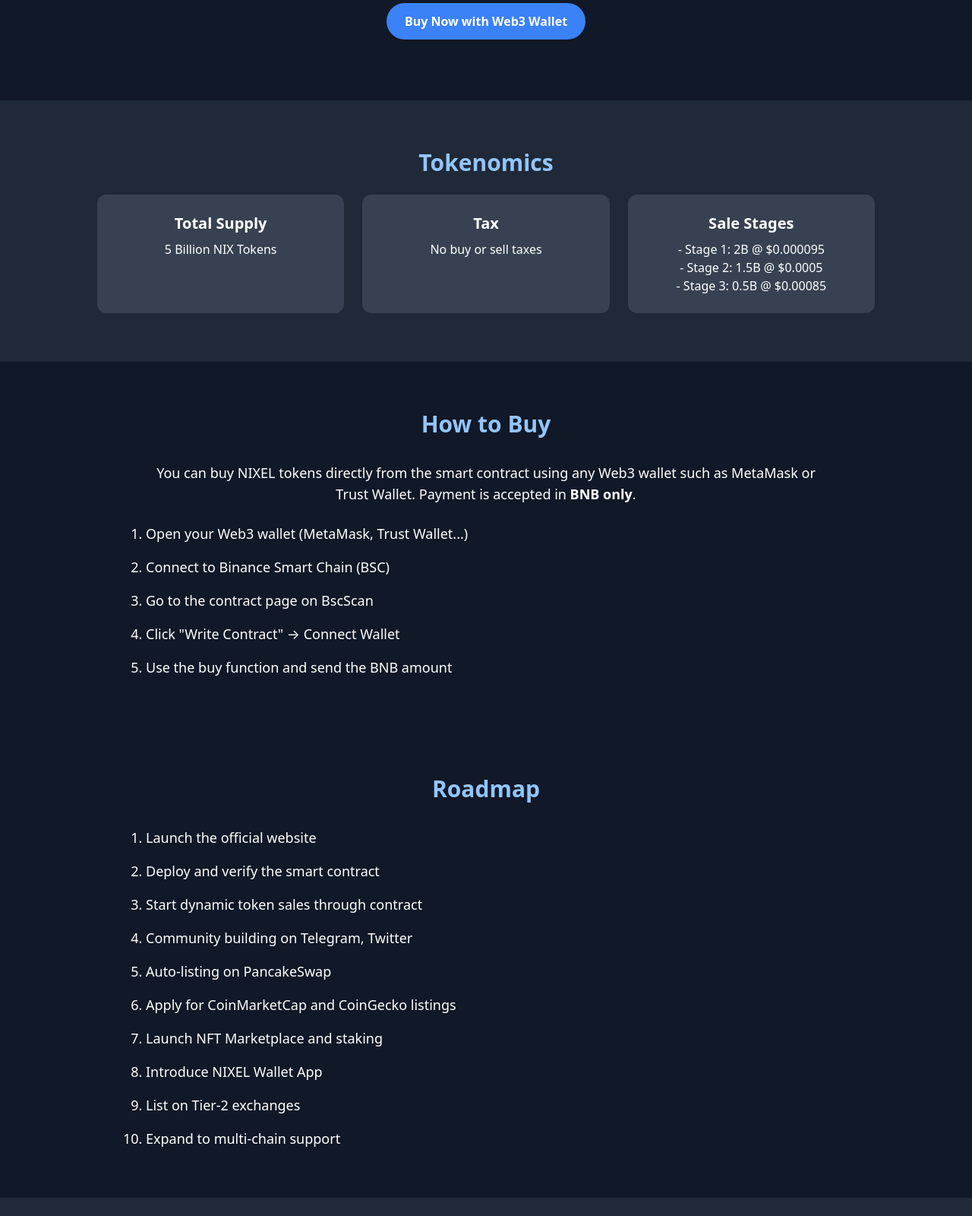
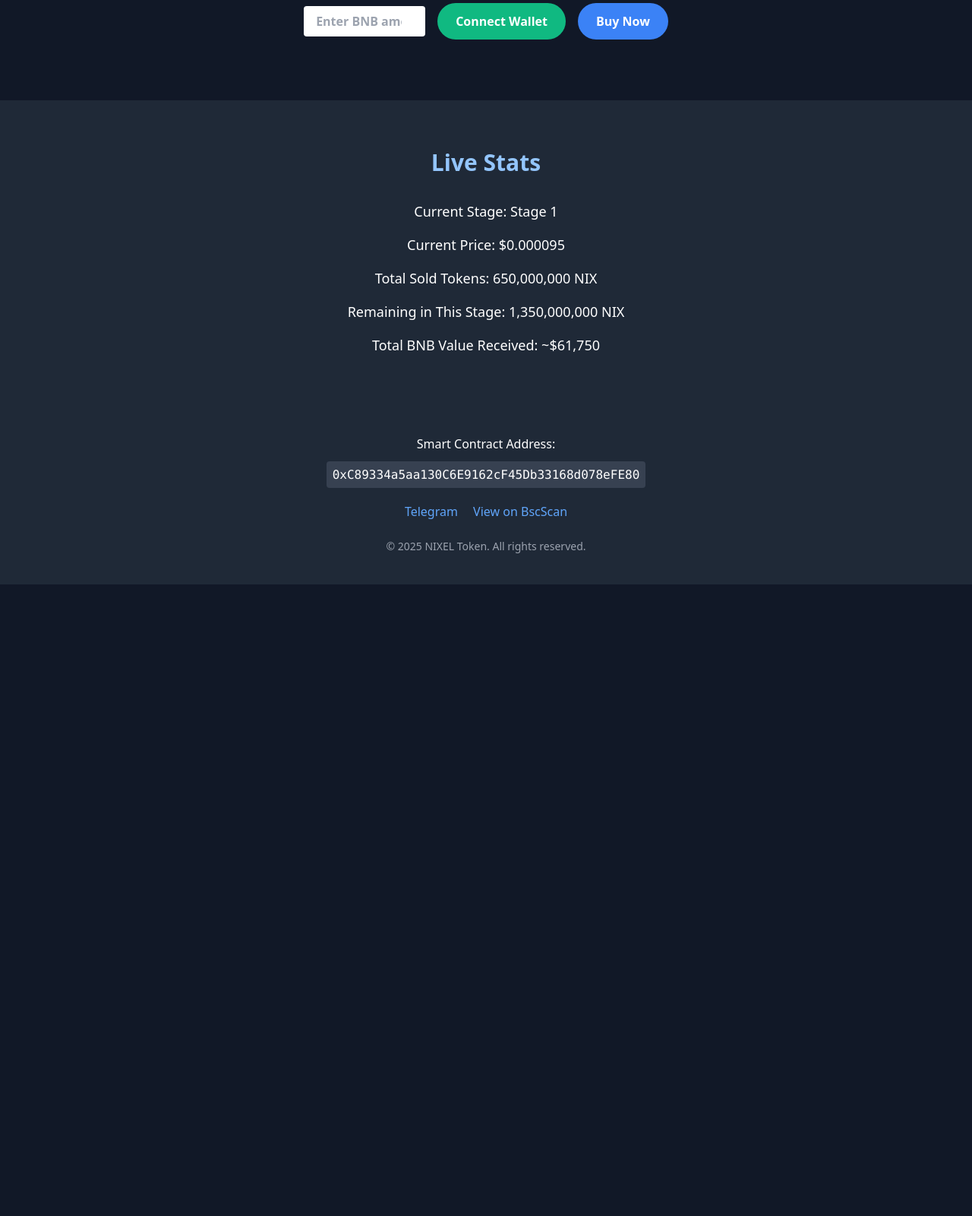
Before and after one commit to Elkhdawy/NIXEL.BSC.TOKEN, a plain HTML site: page nixel_token_site.html in a window 1280 px wide. Shown: the part 240-1840 px from the top of the page at 76% size. After the commit the page ends 1009 px from the top, so only its background shows below. Drawn offline with nearby package versions, Linux system fonts and the light colour scheme.

Commit message:
Update nixel_token_site.html

```diff
--- a/nixel_token_site.html
+++ b/nixel_token_site.html
@@ -6,6 +6,7 @@
   <title>NIXEL Token | BSC</title>
   <link href="https://cdn.jsdelivr.net/npm/tailwindcss@2.2.19/dist/tailwind.min.css" rel="stylesheet">
   <link rel="icon" href="favicon.ico" type="image/x-icon">
+  <script src="https://cdn.jsdelivr.net/npm/web3@1.8.2/dist/web3.min.js"></script>
 </head>
 <body class="bg-gray-900 text-white font-sans">
 
@@ -15,65 +16,17 @@
     <p class="mt-4 text-lg md:text-xl text-gray-300 max-w-xl mx-auto">
       The next big utility token on Binance Smart Chain with dynamic stage-based sales and zero taxes.
     </p>
-    <a href="#how-to-buy" class="mt-8 inline-block bg-blue-500 hover:bg-blue-600 text-white font-bold py-3 px-6 rounded-full transition">Buy Now with Web3 Wallet</a>
-  </section>
-
-  <!-- Tokenomics -->
-  <section class="bg-gray-800 py-16 px-6">
-    <div class="max-w-5xl mx-auto text-center">
-      <h2 class="text-3xl font-bold mb-6 text-blue-300">Tokenomics</h2>
-      <div class="grid grid-cols-1 md:grid-cols-3 gap-6">
-        <div class="bg-gray-700 p-6 rounded-xl">
-          <h3 class="text-xl font-semibold mb-2">Total Supply</h3>
-          <p>5 Billion NIX Tokens</p>
-        </div>
-        <div class="bg-gray-700 p-6 rounded-xl">
-          <h3 class="text-xl font-semibold mb-2">Tax</h3>
-          <p>No buy or sell taxes</p>
-        </div>
-        <div class="bg-gray-700 p-6 rounded-xl">
-          <h3 class="text-xl font-semibold mb-2">Sale Stages</h3>
-          <p>
-            - Stage 1: 2B @ $0.000095<br>
-            - Stage 2: 1.5B @ $0.0005<br>
-            - Stage 3: 0.5B @ $0.00085
-          </p>
-        </div>
-      </div>
-    </div>
-  </section>
-
-  <!-- How to Buy -->
-  <section id="how-to-buy" class="py-16 px-6">
-    <div class="max-w-4xl mx-auto text-center">
-      <h2 class="text-3xl font-bold mb-8 text-blue-300">How to Buy</h2>
-      <p class="text-lg mb-6">You can buy NIXEL tokens directly from the smart contract using any Web3 wallet such as MetaMask or Trust Wallet. Payment is accepted in <strong>BNB only</strong>.</p>
-      <ol class="list-decimal text-left text-lg space-y-4">
-        <li>Open your Web3 wallet (MetaMask, Trust Wallet...)</li>
-        <li>Connect to Binance Smart Chain (BSC)</li>
-        <li>Go to the contract page on BscScan</li>
-        <li>Click "Write Contract" → Connect Wallet</li>
-        <li>Use the buy function and send the BNB amount</li>
-      </ol>
-    </div>
-  </section>
-
-  <!-- Roadmap -->
-  <section class="py-16 px-6">
-    <div class="max-w-4xl mx-auto text-center">
-      <h2 class="text-3xl font-bold mb-8 text-blue-300">Roadmap</h2>
-      <ol class="list-decimal text-left text-lg space-y-4">
-        <li>Launch the official website</li>
-        <li>Deploy and verify the smart contract</li>
-        <li>Start dynamic token sales through contract</li>
-        <li>Community building on Telegram, Twitter</li>
-        <li>Auto-listing on PancakeSwap</li>
-        <li>Apply for CoinMarketCap and CoinGecko listings</li>
-        <li>Launch NFT Marketplace and staking</li>
-        <li>Introduce NIXEL Wallet App</li>
-        <li>List on Tier-2 exchanges</li>
-        <li>Expand to multi-chain support</li>
-      </ol>
+    <div class="mt-8 flex justify-center items-center space-x-4">
+      <input
+        type="number"
+        id="bnbAmount"
+        placeholder="Enter BNB amount"
+        step="0.001"
+        min="0.001"
+        class="w-40 px-4 py-2 rounded text-gray-900 font-semibold"
+      />
+      <button id="connectWallet" class="bg-green-500 hover:bg-green-600 text-white font-bold py-3 px-6 rounded-full transition">Connect Wallet</button>
+      <button id="buyButton" class="bg-blue-500 hover:bg-blue-600 text-white font-bold py-3 px-6 rounded-full transition">Buy Now</button>
     </div>
   </section>
 
@@ -86,27 +39,78 @@
         <p id="price">Loading current price...</p>
         <p id="sold">Loading total sold tokens...</p>
         <p id="left">Loading remaining tokens in this stage...</p>
+        <p id="bnb">Loading total BNB received...</p>
       </div>
     </div>
   </section>
 
-  <!-- Contact & Footer -->
   <footer class="bg-gray-800 py-10 text-center">
     <p class="mb-4">Smart Contract Address:</p>
-    <code class="bg-gray-700 p-2 rounded">0x9EB6c8C1877BF58BCd8680E057C3780B14749625</code>
+    <code class="bg-gray-700 p-2 rounded">0xC89334a5aa130C6E9162cF45Db33168d078eFE80</code>
     <div class="mt-6 space-x-4">
       <a href="https://t.me/nixelcommunity" target="_blank" class="text-blue-400 hover:underline">Telegram</a>
-      <a href="https://bscscan.com/address/0x9EB6c8C1877BF58BCd8680E057C3780B14749625" target="_blank" class="text-blue-400 hover:underline">View on BscScan</a>
+      <a href="https://bscscan.com/address/0xC89334a5aa130C6E9162cF45Db33168d078eFE80" target="_blank" class="text-blue-400 hover:underline">View on BscScan</a>
     </div>
     <p class="mt-6 text-sm text-gray-400">© 2025 NIXEL Token. All rights reserved.</p>
   </footer>
 
   <script>
-    // تحديث بيانات المراحل حسب التوكنات المباعة يدويًا
+    // Wallet connection
+    let web3;
+    let userAccount;
+
+    async function connectWallet() {
+      if (window.ethereum) {
+        web3 = new Web3(window.ethereum);
+        try {
+          const accounts = await ethereum.request({ method: 'eth_requestAccounts' });
+          userAccount = accounts[0];
+          document.getElementById('connectWallet').textContent = 'Connected';
+          console.log("Wallet connected:", userAccount);
+        } catch (error) {
+          alert('Wallet connection denied');
+        }
+      } else {
+        alert('Please install MetaMask');
+      }
+    }
+
+    document.getElementById('connectWallet').addEventListener('click', connectWallet);
+
+    async function buyToken() {
+      if (!web3 || !userAccount) {
+        alert('Please connect your wallet first.');
+        return;
+      }
+      const contractAddress = '0xC89334a5aa130C6E9162cF45Db33168d078eFE80';
+      const bnbInput = document.getElementById('bnbAmount').value;
+      if (!bnbInput || isNaN(bnbInput) || Number(bnbInput) <= 0) {
+        alert('Please enter a valid BNB amount greater than 0.');
+        return;
+      }
+
+      try {
+        const tx = await web3.eth.sendTransaction({
+          from: userAccount,
+          to: contractAddress,
+          value: web3.utils.toWei(bnbInput, 'ether')
+        });
+        console.log("Transaction sent:", tx);
+        alert("Purchase successful!");
+      } catch (error) {
+        console.error(error);
+        alert("Transaction failed.");
+      }
+    }
+
+    document.getElementById('buyButton').addEventListener('click', buyToken);
+
+    // تحديث بيانات التوكن (ثابتة حتى الآن)
     const stage1Cap = 2000000000;
     const stage2Cap = 1500000000;
     const stage3Cap = 500000000;
-    const totalSold = 650000000; // <-- القيمة الحالية من البوت
+    const totalSold = 650000000;
+    const bnbReceived = 61750;
 
     let stage, price, remaining;
 
@@ -128,7 +132,7 @@
     document.getElementById('price').textContent = `Current Price: ${price}`;
     document.getElementById('sold').textContent = `Total Sold Tokens: ${totalSold.toLocaleString()} NIX`;
     document.getElementById('left').textContent = `Remaining in This Stage: ${remaining.toLocaleString()} NIX`;
+    document.getElementById('bnb').textContent = `Total BNB Value Received: ~$${bnbReceived.toLocaleString()}`;
   </script>
-
 </body>
 </html>
```
